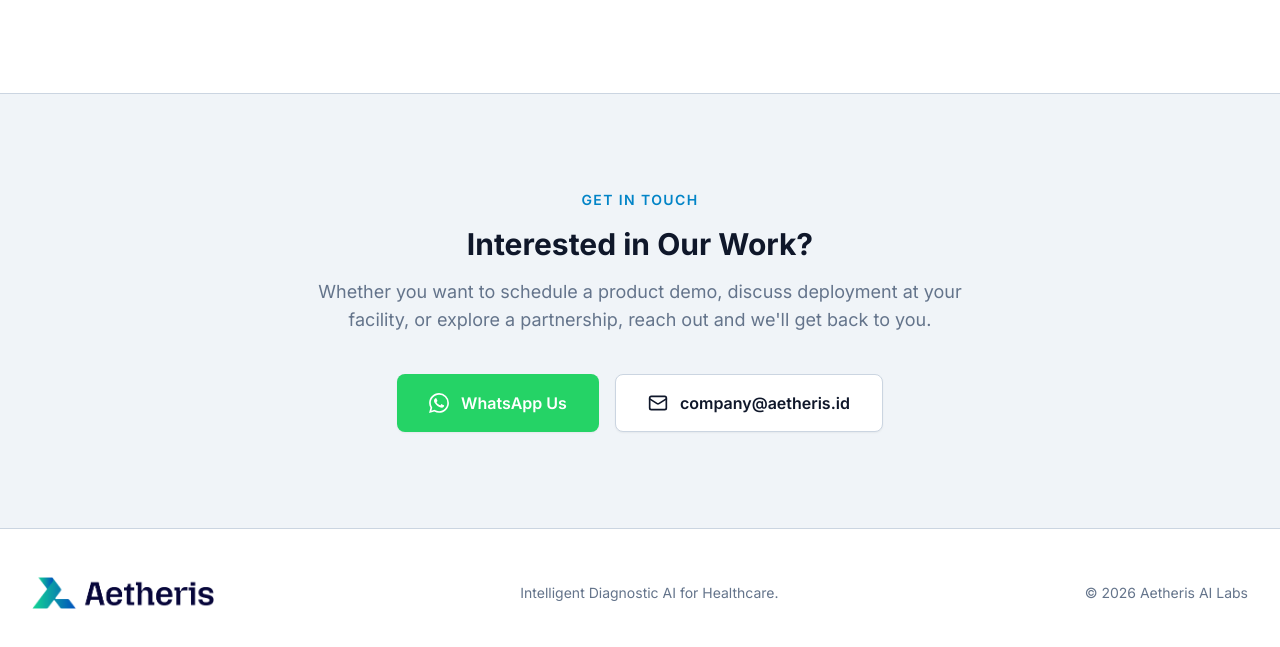
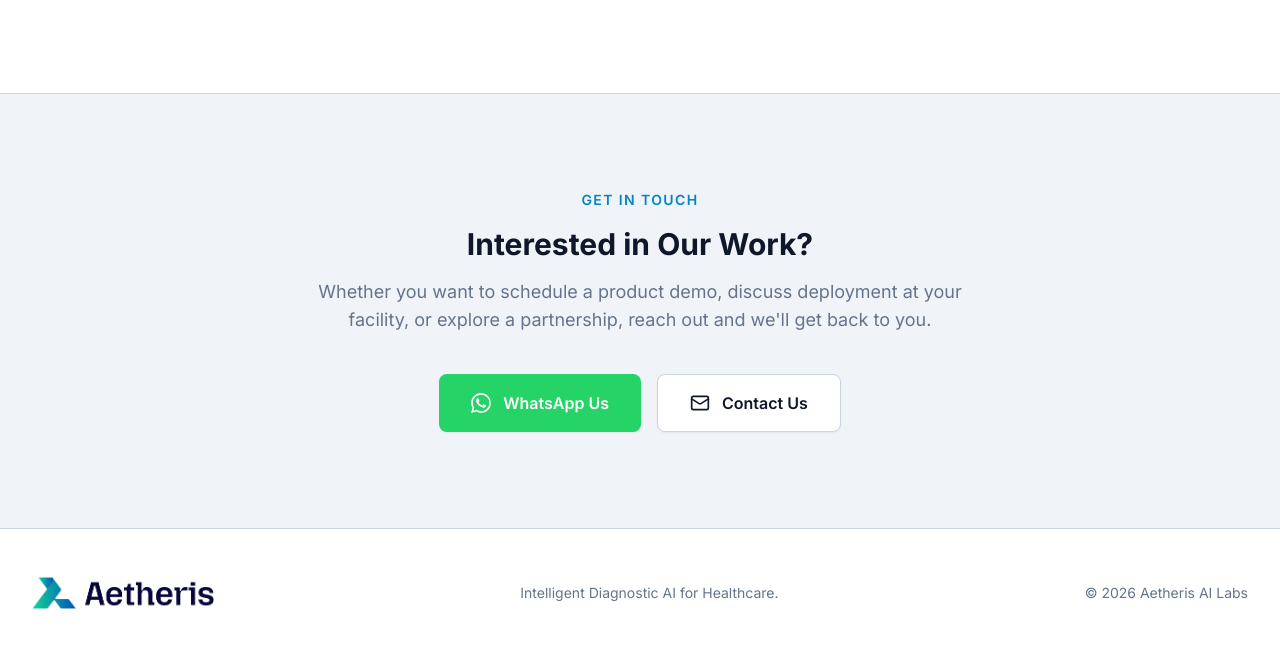
Before and after one commit to Aiedyldava/dr-landing-page, a plain HTML site: page index.html in a window 1280 px wide. Shown: the part 2758-3405 px from the top of the page. Drawn offline with nearby package versions, Linux system fonts and the light colour scheme.

Commit message:
Update index.html

```diff
--- a/index.html
+++ b/index.html
@@ -288,7 +288,7 @@
                 <a href="mailto:company@aetheris.id"
                    class="inline-flex items-center justify-center gap-3 px-8 py-4 bg-white border border-medical-border hover:bg-gray-50 text-medical-textMain rounded-lg font-semibold transition-colors shadow-sm">
                     <svg xmlns="http://www.w3.org/2000/svg" width="20" height="20" viewBox="0 0 24 24" fill="none" stroke="currentColor" stroke-width="2" stroke-linecap="round" stroke-linejoin="round"><rect x="2" y="4" width="20" height="16" rx="2"/><path d="m22 7-8.97 5.7a1.94 1.94 0 0 1-2.06 0L2 7"/></svg>
-                    company@aetheris.id
+                    Contact Us
                 </a>
             </div>
         </div>
```
